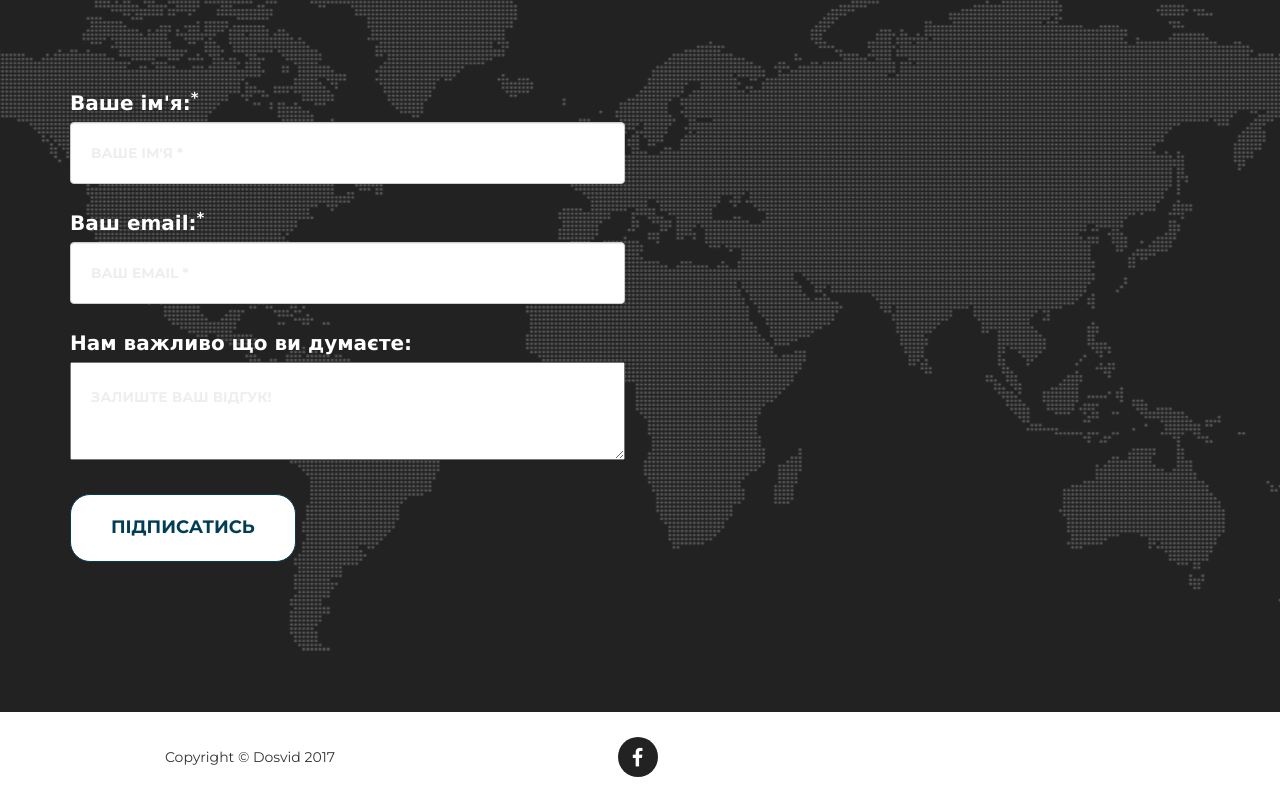
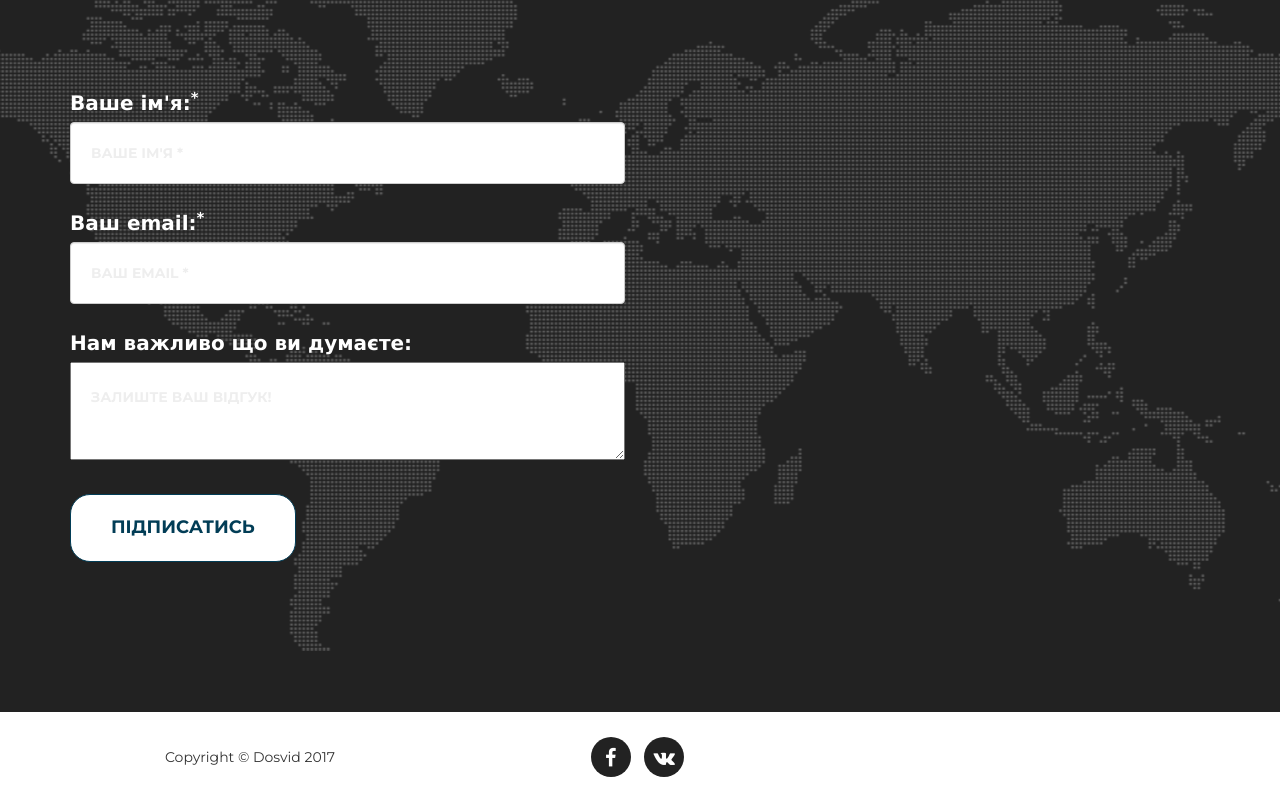
Before and after one commit to dosvid/landing, a website: page index.html in a window 1280 px wide. Shown: the part 1926-2728 px from the top of the page. Drawn offline with nearby package versions, Linux system fonts and the light colour scheme; a web font is replaced by a local one.

Commit message:
Added social net links

```diff
--- a/index.html
+++ b/index.html
@@ -193,10 +193,12 @@
                     <ul class="list-inline social-buttons">
                         <!-- li><a href="#"><i class="fa fa-twitter"></i></a>
                         </li-->
-                        <li><a href="#"><i class="fa fa-facebook"></i></a>
+                        <li>
+                          <a href="https://www.facebook.com/dosvid"><i class="fa fa-facebook"></i></a>
                         </li>
-                        <!-- li><a href="#"><i class="fa fa-linkedin"></i></a>
-                        </-->
+                        <li>
+                          <a href="https://vk.com/divsod"><i class="fa fa-vk"></i></a>
+                        </li>
                     </ul>
                 </div>
                 <!-- div class="col-md-4">
```
